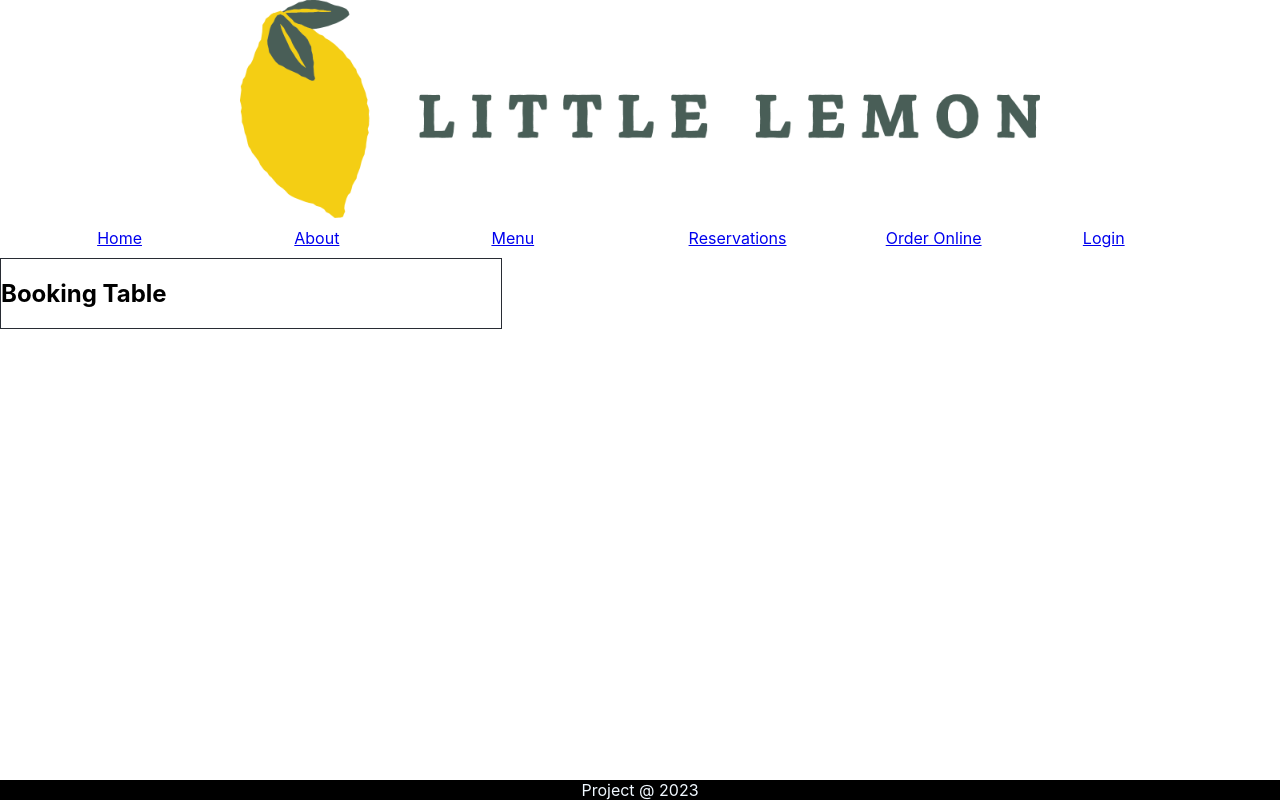
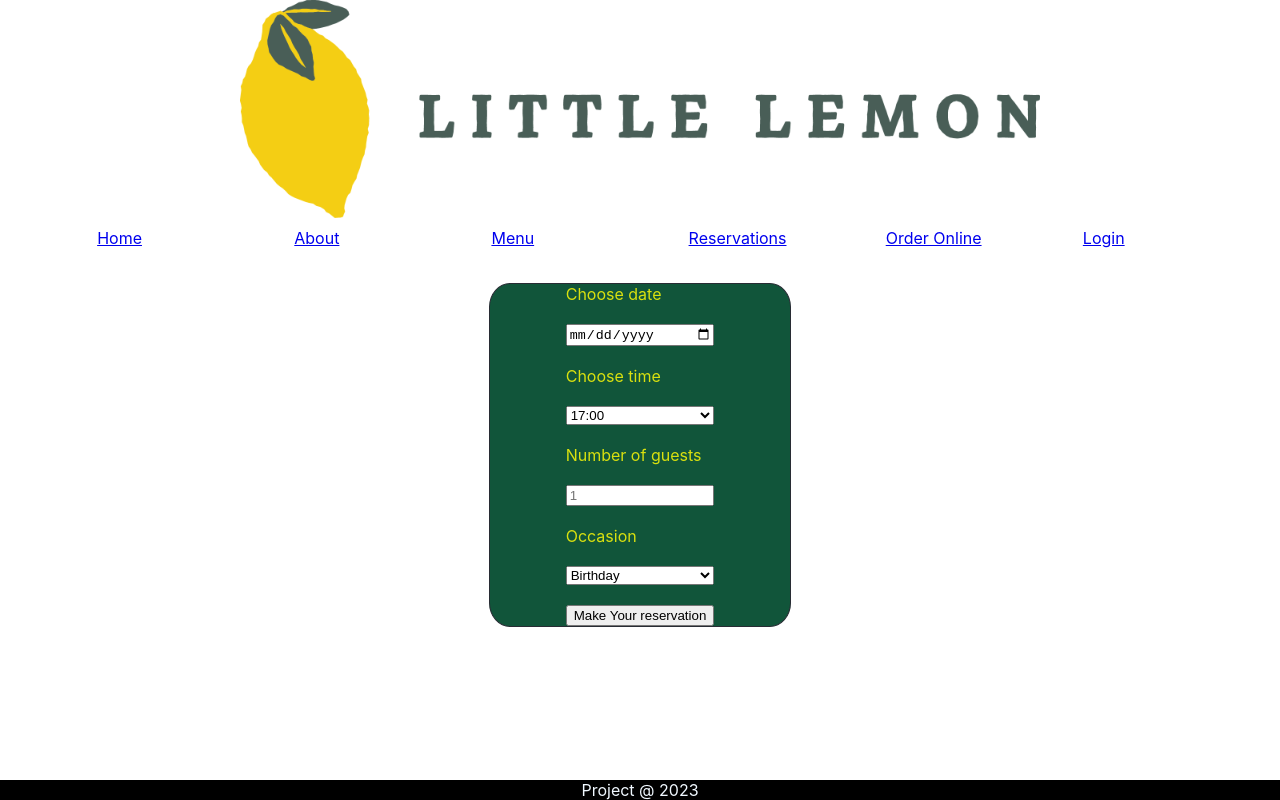
Before and after one commit to aungphy0/capstone, a React (Create React App) app: page /bookingtable in a window 1280 px wide. Built offline with nearby package versions, Linux system fonts and the light colour scheme.

Commit message:
add booking table page

```diff
--- a/src/App.css
+++ b/src/App.css
@@ -103,10 +103,9 @@
 
 }
 
-@media (max-width: 500px) {
-  .grid-adjustable-columns {
-    display: grid;
-    grid-auto-flow: row;
+@media only screen and (max-width: 500px) {
+  .main_logo, .navbar, .main_card, .main_card_img, .g-3, .footer {
+    display: flex;
   }
 }
 
@@ -115,3 +114,18 @@
   length: 800px;
   border: #282c34 solid 1px;
 }
+
+.booking-form {
+  display: grid;
+  max-width: 300px;
+  gap: 20px;
+  justify-content: center;
+  border: #282c34 solid 1px;
+  margin-left: auto;
+  margin-right: auto;
+  margin-top: 25px;
+  background-color: #11553a;
+  border-radius: 7%;
+  color: #e7eb0cee;
+
+}
--- /dev/null
+++ b/src/BookingForm.js
@@ -0,0 +1,32 @@
+import React from "react";
+
+const BookingForm = () => {
+
+    return (
+
+        <form className="booking-form">
+            <label for="res-date">Choose date</label>
+            <input type="date" id="res-date"/>
+            <label for="res-time">Choose time</label>
+            <select id="res-time ">
+                <option>17:00</option>
+                <option>18:00</option>
+                <option>19:00</option>
+                <option>20:00</option>
+                <option>21:00</option>
+                <option>22:00</option>
+            </select>
+            <label for="guests">Number of guests</label>
+            <input type="number" placeholder="1" min="1" max="10" id="guests"/>
+            <label for="occasion">Occasion</label>
+            <select id="occasion">
+                <option>Birthday</option>
+                <option>Anniversary</option>
+            </select>
+            <input type="submit" value="Make Your reservation"/>
+        </form>
+
+    );
+};
+
+export default BookingForm;
--- a/src/BookingTable.js
+++ b/src/BookingTable.js
@@ -1,10 +1,11 @@
 import React from 'react';
+import BookingForm from './BookingForm';
 
 export default function BookingTable() {
 
-    return (
-        <div className="booking-table">
-            <h1>Booking Table</h1>
+    return(
+        <div>
+            <BookingForm />
         </div>
     );
 }
```
